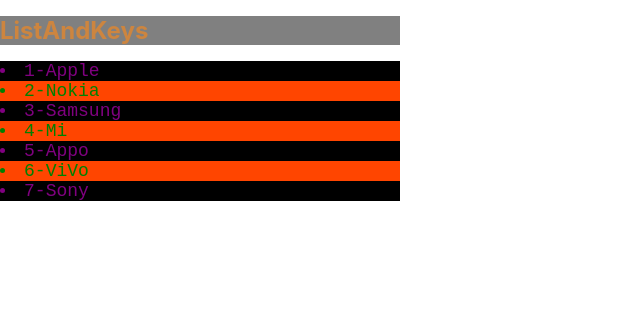
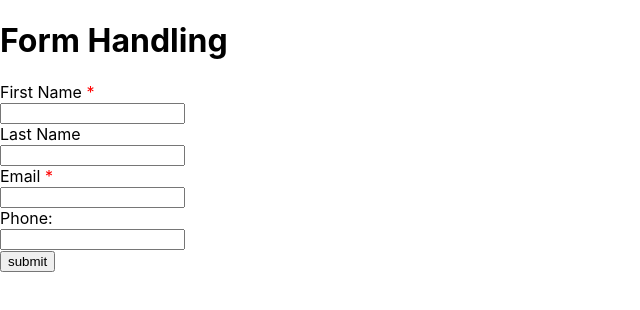
Before and after one commit to vinayreddy255/React-training15, a React (Create React App) app in the folder my-app/: page / in a window 1280 px wide. Shown: the top 310 px of the page, without its empty margins (0-640 px from the left). Built offline with nearby package versions, Linux system fonts and the light colour scheme.

Commit message:
fom handling

```diff
--- a/my-app/src/App.js
+++ b/my-app/src/App.js
@@ -5,7 +5,7 @@
 import CondationlReder from "./Components/CondationlReder";
 import ComponetA from "./Components/ComponetA";
 import ListAndKeys from "./Components/ListAndKeys";
-
+import Forms from "./Components/Forms";
 function App() {
   return (
     <div>
@@ -13,7 +13,16 @@
       <StateComponent /> */}
       {/* <CondationlReder/>
       <ComponetA/> */}
+      {/**
+       * 14-02-2024
       <ListAndKeys />
+      */}
+
+      {/**
+       * Form Handling
+       * 15-02-2024
+       */}
+      <Forms />
     </div>
   );
 }
--- /dev/null
+++ b/my-app/src/Components/FormTable.js
@@ -0,0 +1,33 @@
+import { Component } from "react";
+
+class FormTable extends Component {
+  render() {
+    const { formList } = this.props;
+    return (
+      <table>
+        <thead>
+          <tr>
+            <th>S.No</th>
+            <th>First Name</th>
+            <th>Last Name</th>
+            <th>Email</th>
+            <th>Phone</th>
+          </tr>
+        </thead>
+        <tbody>
+          {formList.map((item, index) => (
+            <tr key={`${item.emil}-${index}`}>
+              <td>{index + 1}</td>
+              <td>{item.fname}</td>
+              <td>{item.lname}</td>
+              <td>{item.email}</td>
+              <td>{item.phone}</td>
+            </tr>
+          ))}
+        </tbody>
+      </table>
+    );
+  }
+}
+
+export default FormTable;
--- /dev/null
+++ b/my-app/src/Components/Forms.js
@@ -0,0 +1,98 @@
+import { Component } from "react";
+import FormTable from "./FormTable";
+import "./Forms.style.css";
+class Forms extends Component {
+  constructor() {
+    super();
+    this.state = {
+      form: { fname: "", lname: "", email: "", phone: "" },
+      formList: [],
+    };
+  }
+
+  formHandler = (event) => {
+    const { name, value } = event.target;
+    this.setState({
+      ...this.state,
+      form: { ...this.state.form, [name]: value },
+    });
+  };
+
+  handleSubmit = (event) => {
+    event.preventDefault();
+    const { form } = this.state;
+    if (form.fname.length <= 0 || form.email.length <= 0) {
+      alert("please fill all mandtory fileds...");
+      return;
+    } else {
+      const newFormData = { ...this.state };
+      newFormData.formList.push(this.state.form);
+      newFormData.form = { fname: "", lname: "", email: "", phone: "" };
+      this.setState(newFormData);
+    }
+  };
+  render() {
+    return (
+      <div>
+        <h1>Form Handling</h1>
+        <form onSubmit={this.handleSubmit}>
+          <div>
+            <label>
+              First Name <span className="mand">*</span>
+            </label>
+            <span>
+              <input
+                type="text"
+                name="fname"
+                onChange={this.formHandler}
+                value={this.state.form.fname}
+              />
+            </span>
+          </div>
+          <div>
+            <label>Last Name</label>
+            <span>
+              <input
+                type="text"
+                name="lname"
+                onChange={this.formHandler}
+                value={this.state.form.lname}
+              />
+            </span>
+          </div>
+          <div>
+            <label>
+              Email <span className="mand">*</span>
+            </label>
+            <span>
+              <input
+                type="text"
+                name="email"
+                onChange={this.formHandler}
+                value={this.state.form.email}
+              />
+            </span>
+          </div>
+          <div>
+            <label>Phone:</label>
+            <span>
+              <input
+                type="number"
+                name="phone"
+                onChange={this.formHandler}
+                value={this.state.form.phone}
+              />
+            </span>
+          </div>
+          <div>
+            <input type="submit" value={"submit"} />
+          </div>
+        </form>
+        {this.state.formList.length > 0 && (
+          <FormTable formList={this.state.formList} />
+        )}
+      </div>
+    );
+  }
+}
+export default Forms;
--- /dev/null
+++ b/my-app/src/Components/Forms.style.css
@@ -0,0 +1,24 @@
+label{
+    display: block;
+}
+ td,
+ th {
+     border: 1px solid #777;
+     padding: 0.5rem;
+     text-align: center;
+ }
+
+ table {
+     border-collapse: collapse;
+ }
+
+ tbody tr:nth-child(odd) {
+     background: #eee;
+ }
+
+ caption {
+     font-size: 0.8rem;
+ }
+ .mand{
+    color: red;
+ }
```
